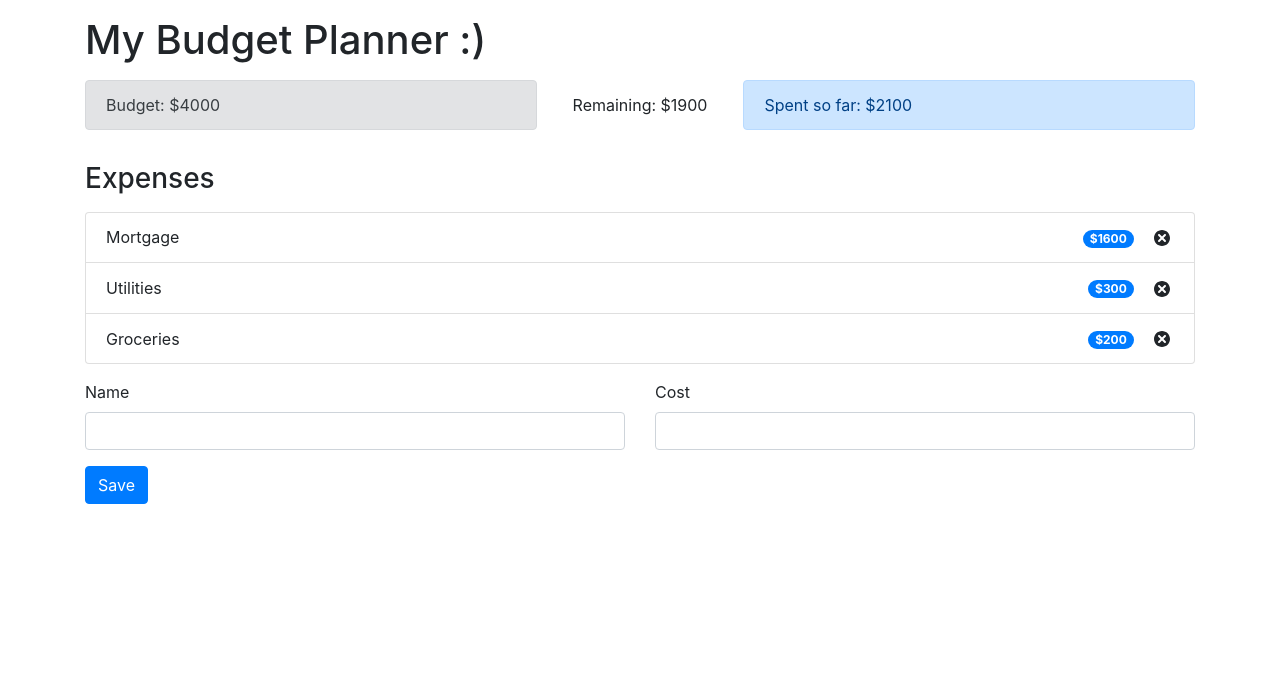
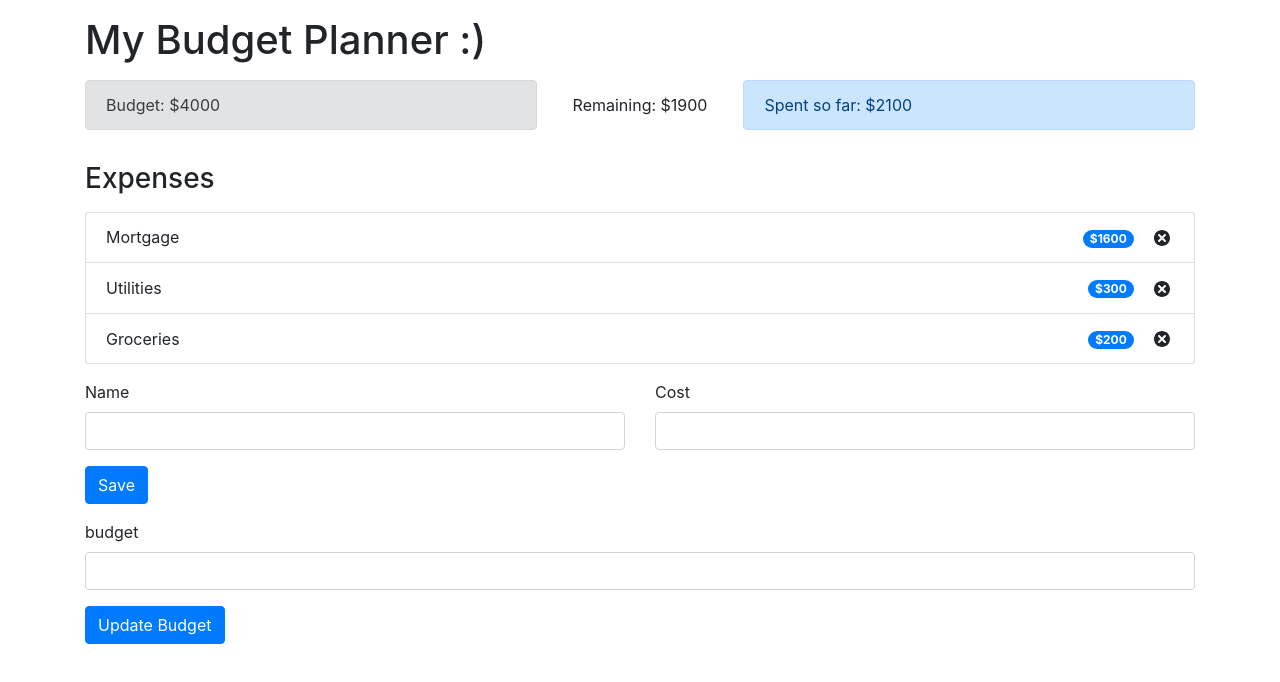
Before and after one commit to sjwar455/budget-tracker, a React (Create React App) app: page / in a window 1280 px wide. Shown: the top 682 px of the page. Built offline with nearby package versions, Linux system fonts and the light colour scheme.

Commit message:
added EditBudgetFrom component

```diff
--- a/src/App.js
+++ b/src/App.js
@@ -5,6 +5,7 @@ import Remaining from './components/Remaining';
 import ExpenseTotal from './components/ExpenseTotal';
 import ExpenseList from './components/ExpenseList';
 import AddExpenseForm from './components/AddExpenseForm';
+import EditBudgetForm from './components/EditBudgetForm';
 import { AppProvider } from './context/AppContext';
 
 const App = () => {
@@ -34,6 +35,11 @@ const App = () => {
 					<AddExpenseForm />
 				</div>
 			</div>
+			<div className='row mt-3'>
+				<div className='col-sm'>
+					<EditBudgetForm />
+				</div>
+			</div>
 	  	</div>
 	 </AppProvider>
   );
--- /dev/null
+++ b/src/components/EditBudgetForm.js
@@ -0,0 +1,46 @@
+import React, { useState, useContext }  from 'react';
+import { AppContext } from '../context/AppContext';
+
+const EditBudgetForm = () => {
+	const { dispatch } = useContext(AppContext);
+
+	const [budget, setBudget] = useState('');
+
+	const onSubmit = (event) => {
+		event.preventDefault();
+
+		dispatch({
+			type: 'EDIT_BUDGET',
+			payload: parseInt(budget),
+		});
+
+	};
+
+	return (
+		<form onSubmit={onSubmit}>
+			<div className='row'>
+				<div className='col-sm'>
+					<label for='name'>budget</label>
+					<input
+						required='required'
+						type='text'
+						className='form-control'
+						id='budget'
+						value={budget}
+						onChange={(event) => setBudget(event.target.value)}
+					></input>
+				</div>
+			</div>
+			<div className='row'>
+				<div className='col-sm'>
+					<button type='submit' className='btn btn-primary mt-3'>
+						Update Budget
+					</button>
+				</div>
+			</div>
+		</form>
+
+	);
+};
+
+export default EditBudgetForm
--- a/src/components/ExpenseList.js
+++ b/src/components/ExpenseList.js
@@ -1,6 +1,6 @@
-import React, { useContext } from 'react'
+import React, { useContext } from 'react';
 import ExpenseItem from './ExpenseItem';
-import { AppContext } from '../context/AppContext'
+import { AppContext } from '../context/AppContext';
 
 const ExpenseList = () => {
 	const { expenses } = useContext(AppContext);
--- a/src/context/AppContext.js
+++ b/src/context/AppContext.js
@@ -13,6 +13,11 @@ const AppReducer = (state, action) => {
 				expenses: state.expenses.filter(
 					(expense) => expense.id !== action.payload
 				),
+			};
+		case 'EDIT_BUDGET':
+			return{
+				...state,
+				budget: action.payload,
 			};
 		default:
 			return state;
```
